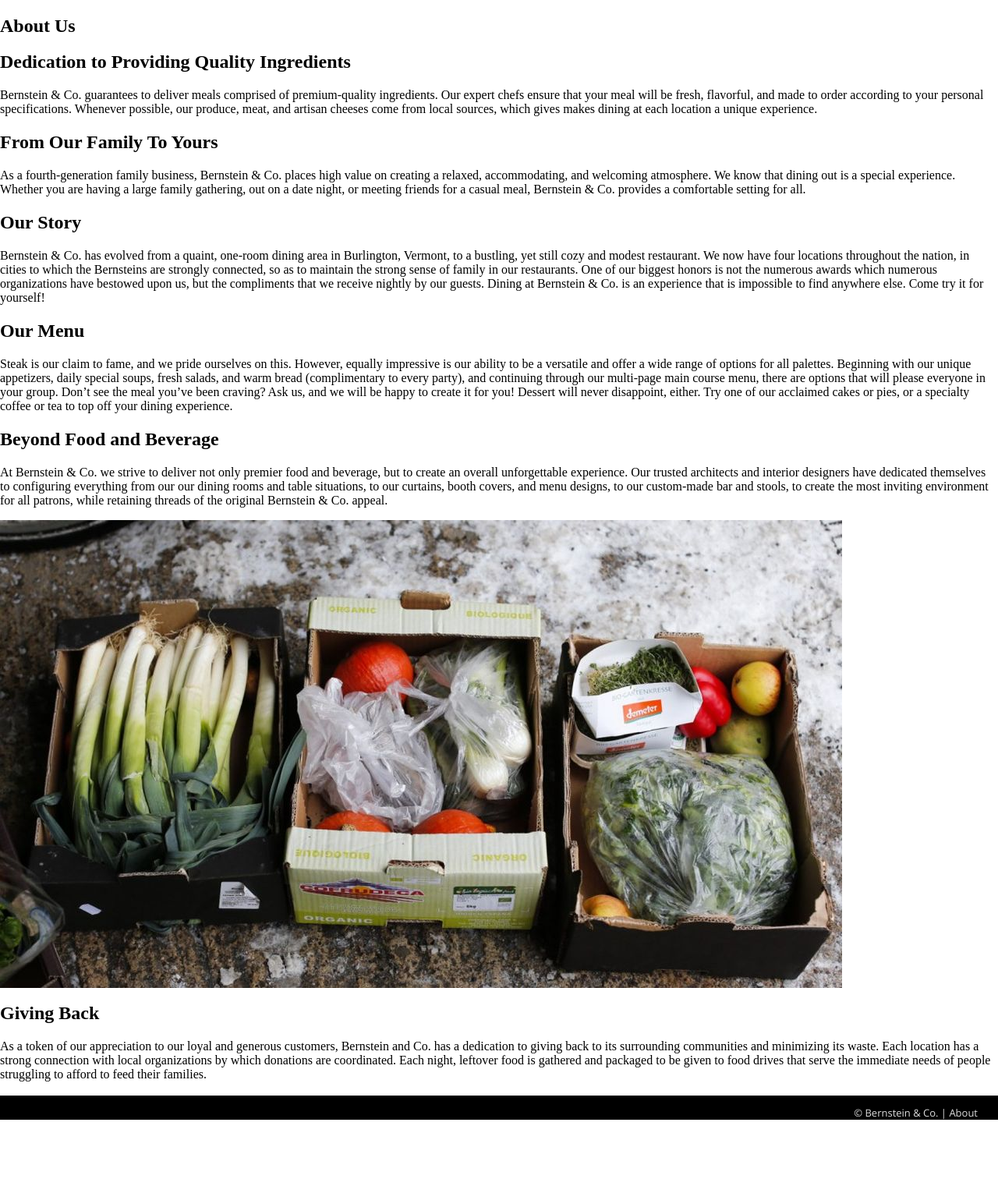
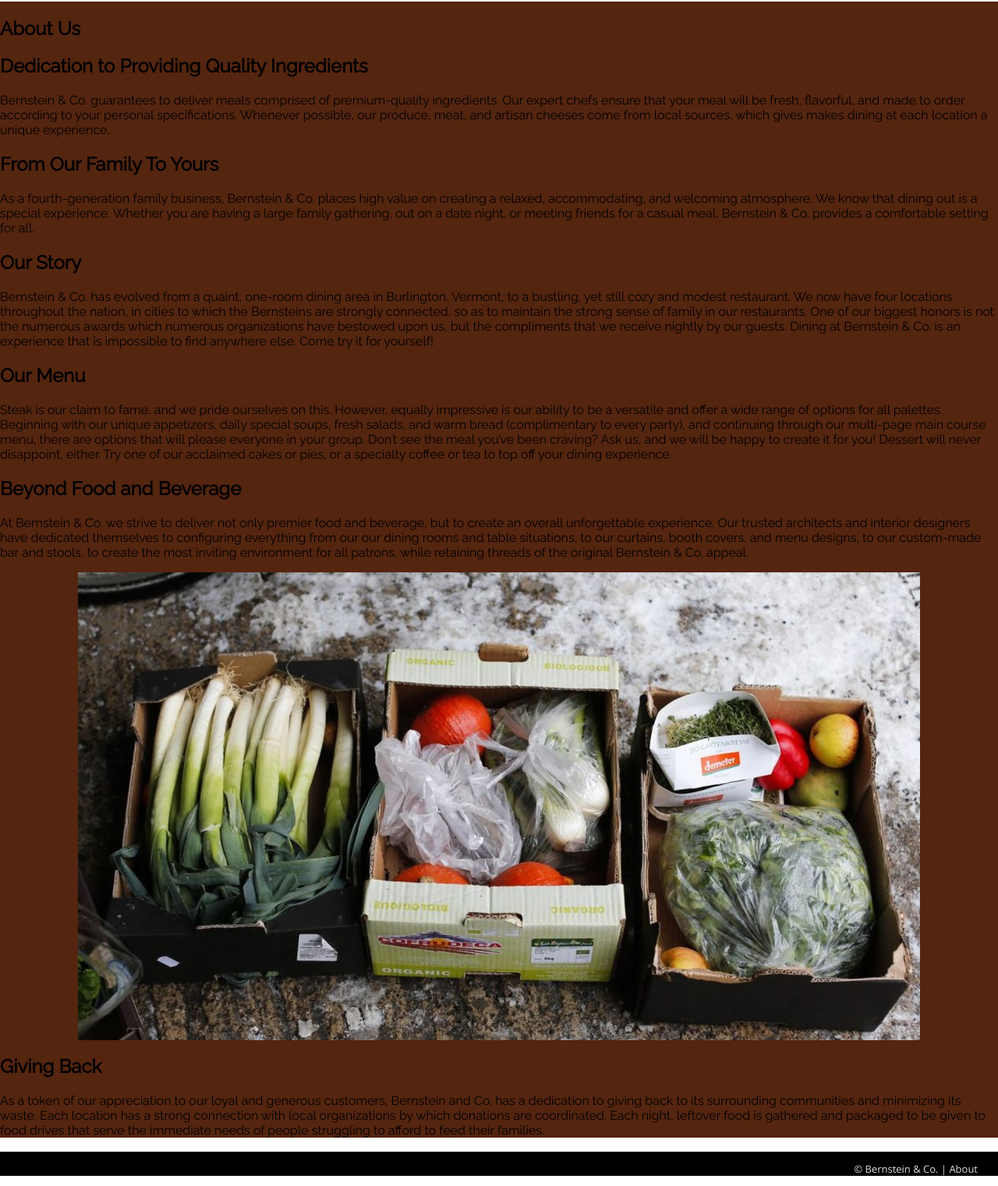
Before and after one commit to zebernst/bernsteinco, a PHP site: page /about.php in a window 1280 px wide. Shown: the part 165-1686 px from the top of the page at 78% size. Before the commit the page ends 1601 px from the top, so only its background shows below. Run offline with PHP 8.4, Linux system fonts and the light colour scheme.

Commit message:
Update site.css

```diff
--- a/_css/site.css
+++ b/_css/site.css
@@ -78,6 +78,18 @@ nav .activePage{
     background-color: rgba(0,0,0,.5);
 }
 
+.about {
+  border-top: 2px solid white;
+   background-color: #54250f ;
+   font-family: 'Raleway', sans-serif;
+}
+
+.about img{
+    display:block;
+    margin:auto;
+}
+
+
 #footer{
     background-color: black;
     border-top: 2.5px solid white;
```
